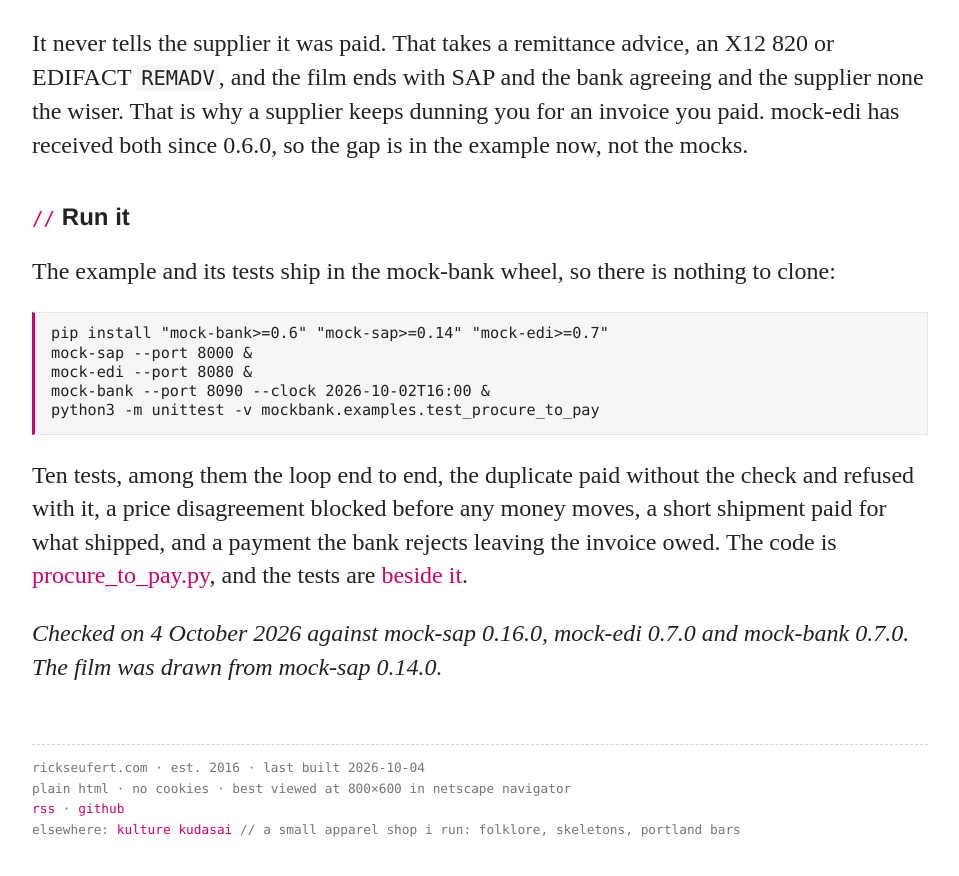
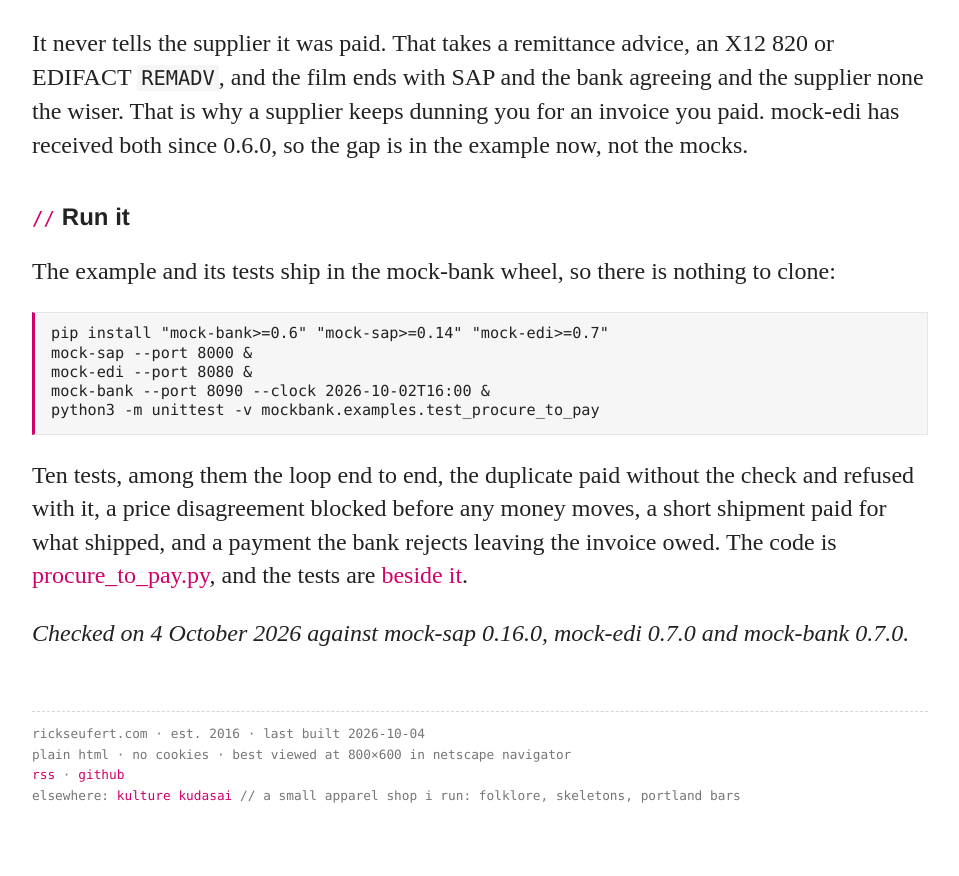
Before and after one commit to rseufert/rseufert.github.io, a Jekyll site: the page built from _posts/2026-10-02-one-purchase-across-three-mocks.md, in a window 1280 px wide and 900 px high, scrolled down 3109 px. Shown: the top 876 px of the window, without its empty margins (160-1119 px from the left). Built offline with Jekyll 4.4.1, drawn with Linux system fonts in a browser that asks for light colours.

Commit message:
Sync films to mock-films c188501: mock-sap 0.16.0 re-cuts
sap_bapi, sap_invoices, sap_statement and p2p_film are re-captured
against mock-sap 0.16.0, with new stills. Lengths, alts and captions
are unchanged; only the source line differs on screen. p2p_film is
now drawn from the same versions the post was checked against, so
the post no longer notes the difference.

Co-Authored-By: Claude Opus 5.5 <noreply@anthropic.com>
Claude-Session: https://claude.ai/code/session_015RDTBgG3oYVSZTAaz1gNwq

```diff
--- a/_posts/2026-10-02-one-purchase-across-three-mocks.md
+++ b/_posts/2026-10-02-one-purchase-across-three-mocks.md
@@ -85,6 +85,6 @@ python3 -m unittest -v mockbank.examples.test_procure_to_pay
 
 Ten tests, among them the loop end to end, the duplicate paid without the check and refused with it, a price disagreement blocked before any money moves, a short shipment paid for what shipped, and a payment the bank rejects leaving the invoice owed. The code is [procure_to_pay.py](https://github.com/rseufert/mock-bank/blob/main/examples/procure_to_pay.py), and the tests are [beside it](https://github.com/rseufert/mock-bank/blob/main/examples/test_procure_to_pay.py).
 
-*Checked on 4 October 2026 against mock-sap 0.16.0, mock-edi 0.7.0 and mock-bank 0.7.0. The film was drawn from mock-sap 0.14.0.*
+*Checked on 4 October 2026 against mock-sap 0.16.0, mock-edi 0.7.0 and mock-bank 0.7.0.*
 
 <script src="/js/films.js" defer></script>
```
Also changed, not shown: blog/p2p_film.gif, blog/p2p_film.png, blog/sap_bapi.gif, blog/sap_bapi.png, blog/sap_invoices.gif, blog/sap_invoices.png, blog/sap_statement.gif, blog/sap_statement.png.
